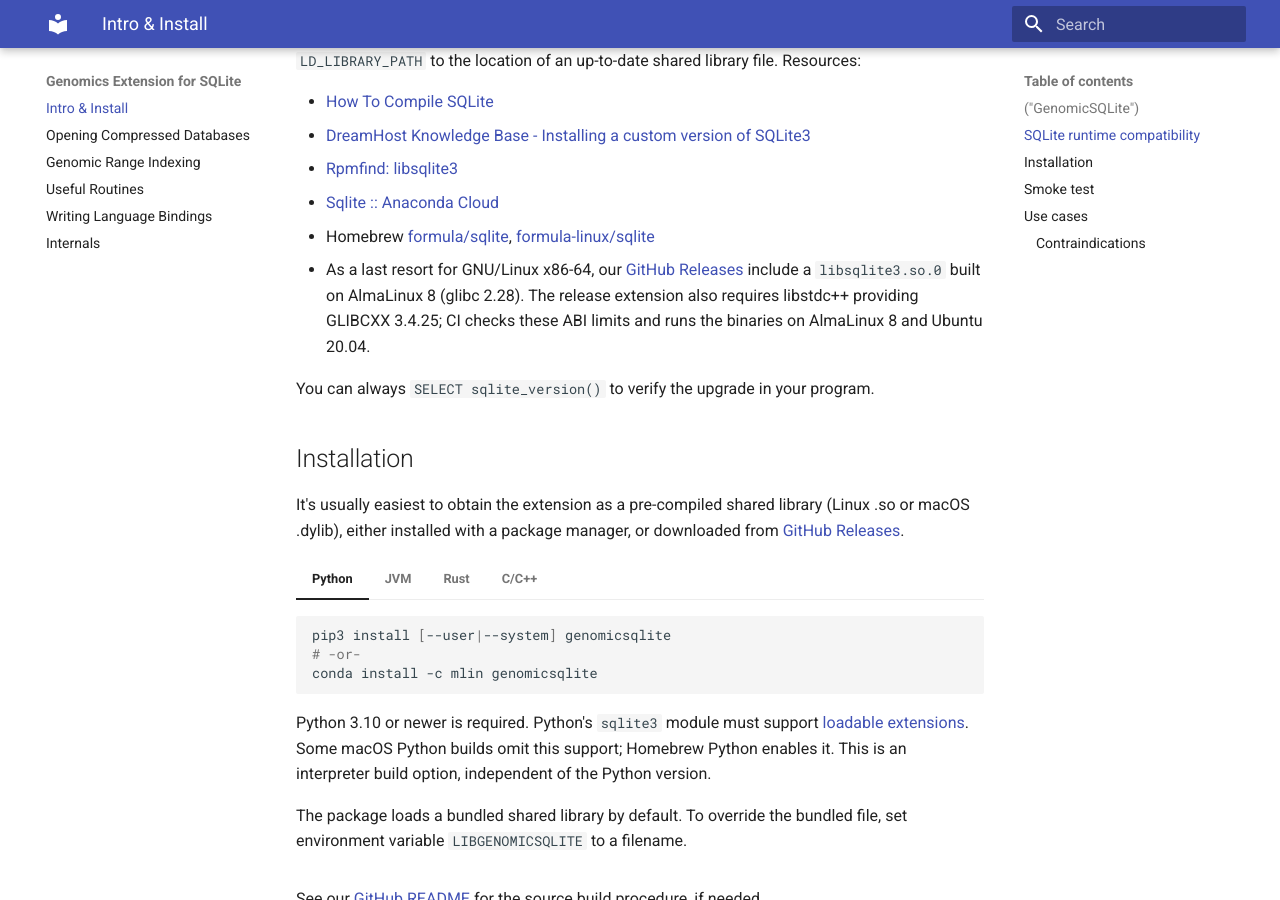
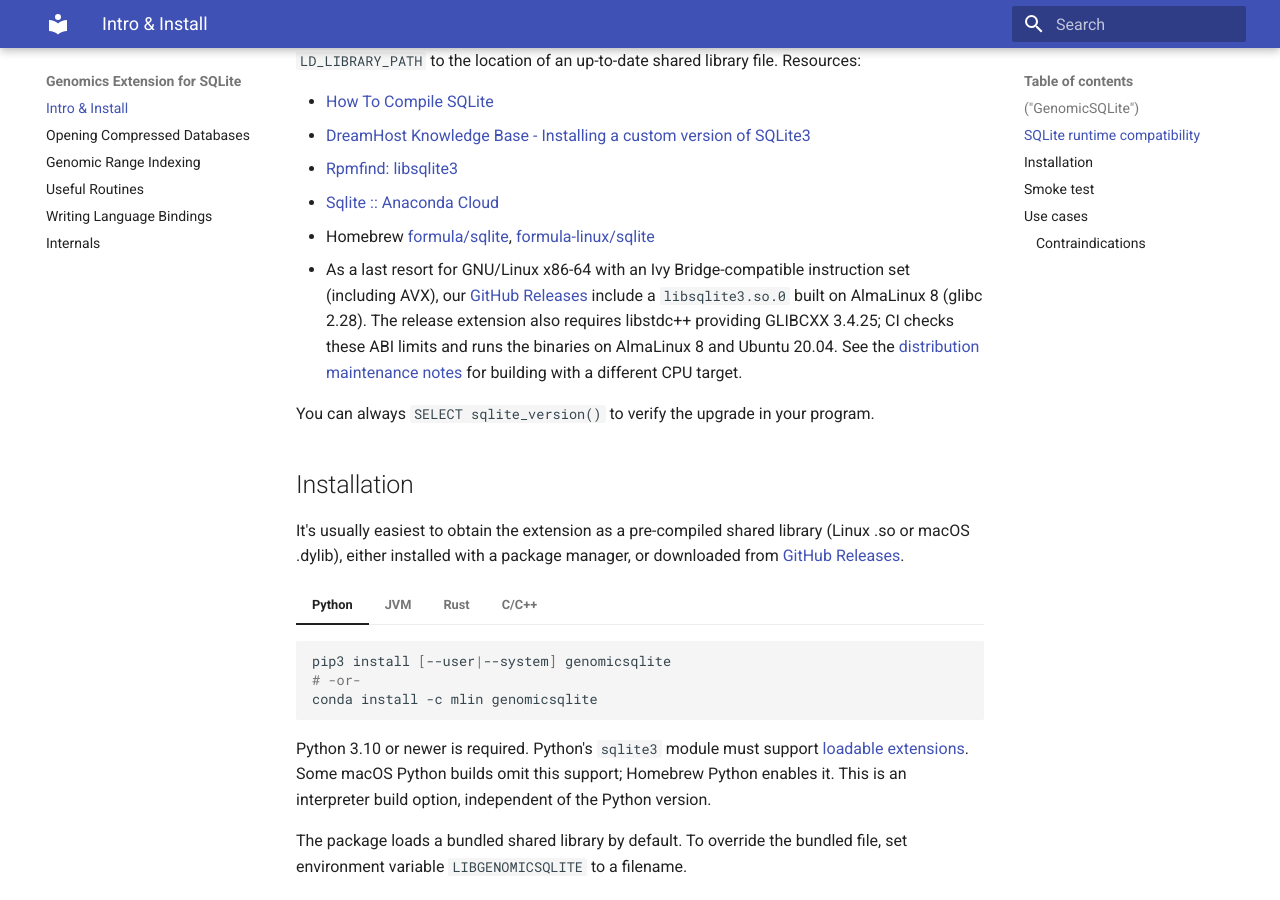
Before and after one commit to mlin/GenomicSQLite, an MkDocs documentation site: the page built from docs/index.md, in a window 1280 px wide and 900 px high, scrolled down 1402 px. Built offline with MkDocs 1.6.1 and Material for MkDocs 9.7.7, drawn with Linux system fonts in a browser that asks for light colours.

Commit message:
Document Linux binary CPU baseline

```diff
--- a/docs/index.md
+++ b/docs/index.md
@@ -33,7 +33,7 @@
 * [Rpmfind: libsqlite3](https://rpmfind.net/linux/rpm2html/search.php?query=libsqlite3&submit=Search+...&system=&arch=)
 * [Sqlite :: Anaconda Cloud](https://anaconda.org/anaconda/sqlite)
 * Homebrew [formula/sqlite](https://formulae.brew.sh/formula/sqlite), [formula-linux/sqlite](https://formulae.brew.sh/formula-linux/sqlite)
-* As a last resort for GNU/Linux x86-64, our [GitHub Releases](https://github.com/mlin/GenomicSQLite/releases) include a `libsqlite3.so.0` built on AlmaLinux 8 (glibc 2.28). The release extension also requires libstdc++ providing GLIBCXX 3.4.25; CI checks these ABI limits and runs the binaries on AlmaLinux 8 and Ubuntu 20.04.
+* As a last resort for GNU/Linux x86-64 with an Ivy Bridge-compatible instruction set (including AVX), our [GitHub Releases](https://github.com/mlin/GenomicSQLite/releases) include a `libsqlite3.so.0` built on AlmaLinux 8 (glibc 2.28). The release extension also requires libstdc++ providing GLIBCXX 3.4.25; CI checks these ABI limits and runs the binaries on AlmaLinux 8 and Ubuntu 20.04. See the [distribution maintenance notes](distribution.md) for building with a different CPU target.
 
 You can always `SELECT sqlite_version()` to verify the upgrade in your program.
 
```
Also changed, not shown: docs/distribution.md (+1 -1 lines).
